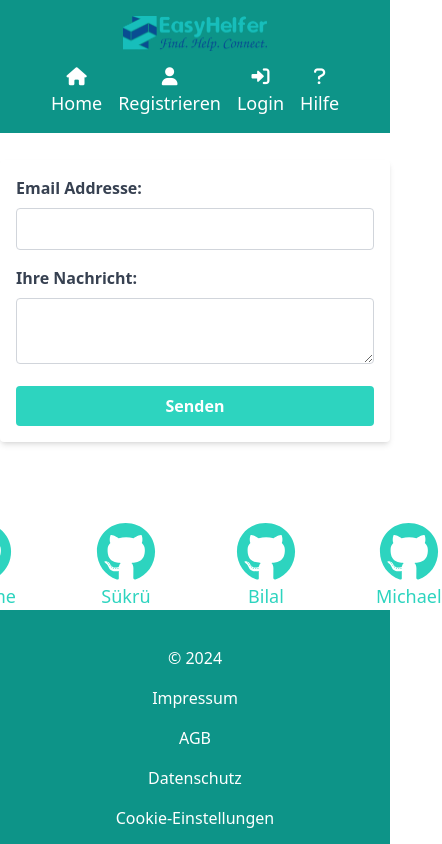
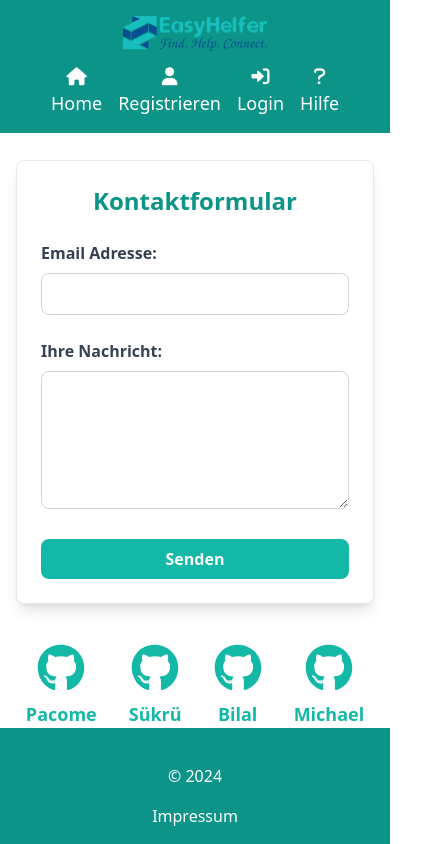
Before and after one commit to michkffm/FinalProject, a React (Vite) app in the folder frontend/: page /contact in a window 390 px wide. Shown: the top 844 px of the page, 442 px wide, since content can reach past the window. Built offline with nearby package versions, Linux system fonts and the light colour scheme.

Commit message:
responsive designe in ContactForm.jsx

```diff
--- a/frontend/src/components/ContactForm.jsx
+++ b/frontend/src/components/ContactForm.jsx
@@ -16,18 +16,32 @@ export default function ContactForm() {
   }, [state.succeeded, navigate]);
 
   return (
-    <div className="mt-40"> {/* Fügt einen größeren oberen Rand hinzu */}
+    <div className="sm:mt-32 mt-40 px-4 sm:px-0">
+      {/* Erfolgreich-Nachricht */}
       {state.succeeded ? (
-        <p className="text-4xl font-bold text-center text-teal-400">Du hast erfolgreich Deine Nachricht verschickt!</p>
+        <p className="text-2xl sm:text-4xl font-bold text-center text-teal-400 mt-10">
+          Du hast erfolgreich Deine Nachricht verschickt!
+        </p>
       ) : (
-        <form onSubmit={handleSubmit} className="max-w-lg mx-auto p-4 bg-white shadow-md rounded">
-          <div className="mb-4">
-            <label htmlFor="email" className="block text-gray-700 font-bold mb-2">Email Addresse:</label>
+        <form
+          onSubmit={handleSubmit}
+          className="border max-w-4xl mx-auto p-6 bg-white shadow-lg rounded-lg"
+        >
+          <h2 className="text-2xl sm:text-3xl font-bold text-center mb-6 text-teal-600">
+            Kontaktformular
+          </h2>
+          <div className="mb-6">
+            <label
+              htmlFor="email"
+              className="block text-gray-700 font-semibold mb-2"
+            >
+              Email Adresse:
+            </label>
             <input
               id="email"
               type="email"
               name="email"
-              className="w-full px-3 py-2 border border-gray-300 rounded focus:outline-none focus:ring focus:border-blue-300"
+              className="w-full px-4 py-2 border border-gray-300 rounded-lg focus:outline-none focus:ring focus:border-teal-400"
             />
             <ValidationError
               prefix="Email"
@@ -36,12 +50,18 @@ export default function ContactForm() {
               className="text-red-500 text-sm mt-1"
             />
           </div>
-          <div className="mb-4">
-            <label htmlFor="message" className="block text-gray-700 font-bold mb-2">Ihre Nachricht:</label>
+          <div className="mb-6">
+            <label
+              htmlFor="message"
+              className="block text-gray-700 font-semibold mb-2"
+            >
+              Ihre Nachricht:
+            </label>
             <textarea
               id="message"
               name="message"
-              className="w-full px-3 py-2 border border-gray-300 rounded focus:outline-none focus:ring focus:border-blue-300"
+              rows="5"
+              className="w-full px-4 py-2 border border-gray-300 rounded-lg focus:outline-none focus:ring focus:border-teal-400"
             />
             <ValidationError
               prefix="Message"
@@ -50,36 +70,41 @@ export default function ContactForm() {
               className="text-red-500 text-sm mt-1"
             />
           </div>
-          <button type="submit" disabled={state.submitting} className="w-full bg-teal-400 text-white font-bold py-2 px-4 rounded hover:bg-teal-500 focus:outline-none focus:ring-2 focus:ring-blue-400">
+          <button
+            type="submit"
+            disabled={state.submitting}
+            className="w-full bg-teal-500 text-white font-bold py-2 px-4 rounded-lg hover:bg-teal-600 transition-colors duration-300 focus:outline-none focus:ring-2 focus:ring-teal-400"
+          >
             Senden
           </button>
         </form>
       )}
-      <div className="flex justify-center mt-20 space-x-20">
-        <div className="flex flex-col items-center transition-transform duration-500 hover:scale-110 hover:-translate-y-2">
-          <a href="https://github.com/Pacome-Adoufack" target="_blank" rel="noopener noreferrer">
-            <FaGithub className="text-6xl text-teal-400 hover:text-teal-600 transition-colors duration-500" />
-          </a>
-          <span className="text-lg text-teal-400 hover:text-teal-600 transition-colors duration-500">Pacome</span>
-        </div>
-        <div className="flex flex-col items-center transition-transform duration-500 hover:scale-110 hover:-translate-y-2">
-          <a href="https://github.com/Okyanuspol" target="_blank" rel="noopener noreferrer">
-            <FaGithub className="text-6xl text-teal-400 hover:text-teal-600 transition-colors duration-500" />
-          </a>
-          <span className="text-lg text-teal-400 hover:text-teal-600 transition-colors duration-500">Sükrü</span>
-        </div>
-        <div className="flex flex-col items-center transition-transform duration-500 hover:scale-110 hover:-translate-y-2">
-          <a href="https://github.com/webdevbfb" target="_blank" rel="noopener noreferrer">
-            <FaGithub className="text-6xl text-teal-400 hover:text-teal-600 transition-colors duration-500" />
-          </a>
-          <span className="text-lg text-teal-400 hover:text-teal-600 transition-colors duration-500">Bilal</span>
-        </div>
-        <div className="flex flex-col items-center transition-transform duration-500 hover:scale-110 hover:-translate-y-2">
-          <a href="https://github.com/michkffm" target="_blank" rel="noopener noreferrer">
-            <FaGithub className="text-6xl text-teal-400 hover:text-teal-600 transition-colors duration-500" />
-          </a>
-          <span className="text-lg text-teal-400 hover:text-teal-600 transition-colors duration-500">Michael</span>
-        </div>
+
+      {/* GitHub-Links */}
+      <div className="flex flex-wrap justify-center items-center mt-10 gap-8 sm:gap-20">
+        {[
+          { name: 'Pacome', link: 'https://github.com/Pacome-Adoufack' },
+          { name: 'Sükrü', link: 'https://github.com/Okyanuspol' },
+          { name: 'Bilal', link: 'https://github.com/webdevbfb' },
+          { name: 'Michael', link: 'https://github.com/michkffm' },
+        ].map(({ name, link }) => (
+          <div
+            key={name}
+            className="flex flex-col items-center transition-transform duration-300 hover:scale-110"
+          >
+            <a
+              href={link}
+              target="_blank"
+              rel="noopener noreferrer"
+              className="text-teal-500 hover:text-teal-600"
+            >
+              <FaGithub className="text-5xl sm:text-6xl" />
+            </a>
+            <span className="mt-2 text-lg font-semibold text-teal-500 hover:text-teal-600">
+              {name}
+            </span>
+          </div>
+        ))}
       </div>
     </div>
   );
```
